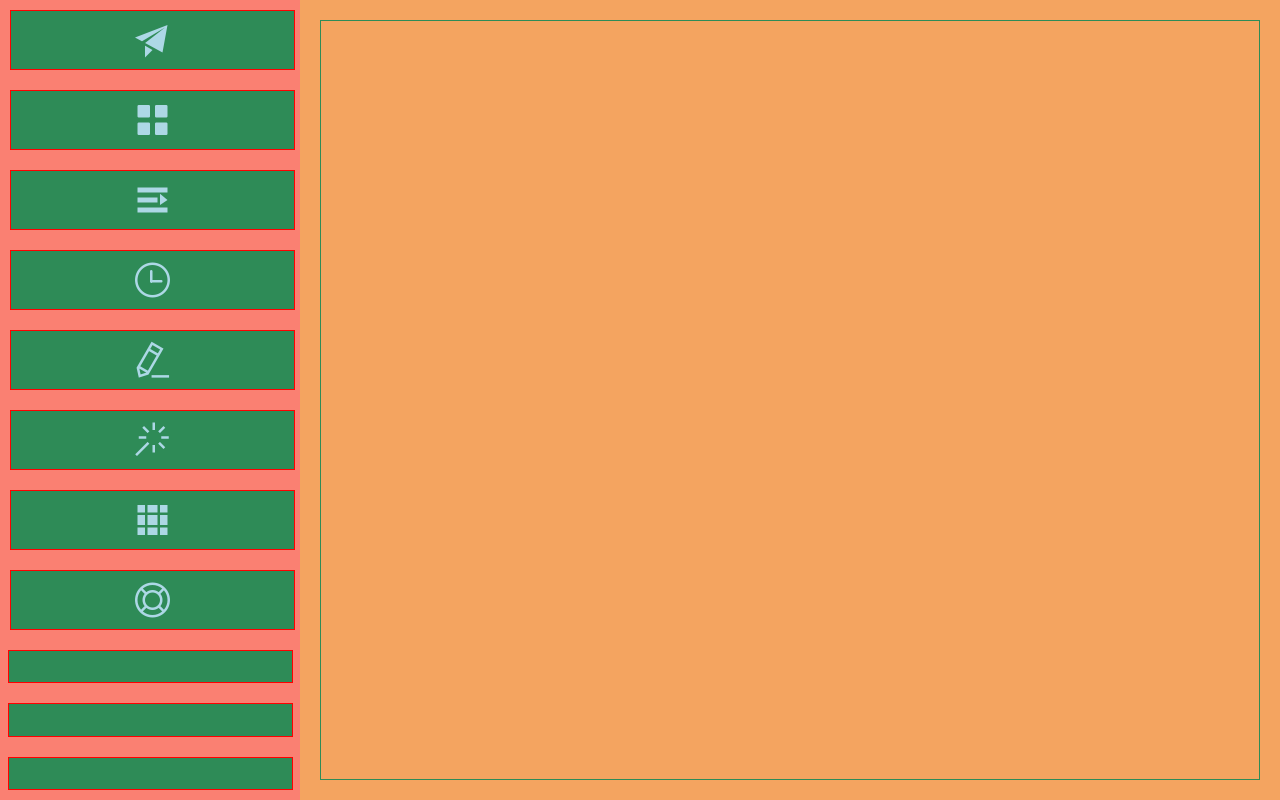
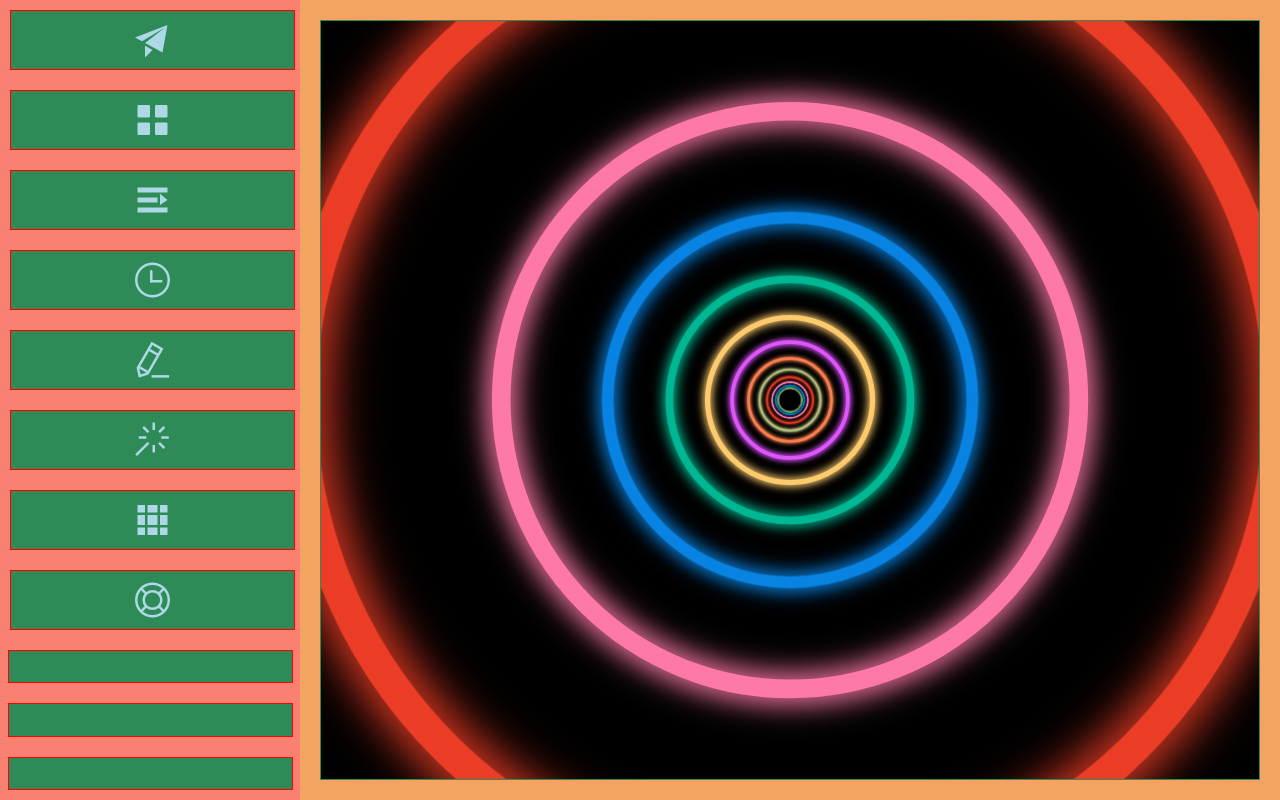
Before and after one commit to yingjieweb/sentry, a Vue app: page /#/hypnosis-circle in a window 1280 px wide. Built offline with nearby package versions, Linux system fonts and the light colour scheme.

Commit message:
add HypnosisCircle styles and router

```diff
--- a/src/views/HypnosisCircle.vue
+++ b/src/views/HypnosisCircle.vue
@@ -1,13 +1,115 @@
 <template>
-  <div></div>
+  <div class="container">
+    <div class="circle" style="--i:1;--color:#EC3E27"></div>
+    <div class="circle" style="--i:2;--color:#fd79a8"></div>
+    <div class="circle" style="--i:3;--color:#0984e3"></div>
+    <div class="circle" style="--i:4;--color:#00b894"></div>
+    <div class="circle" style="--i:5;--color:#fdcb6e"></div>
+    <div class="circle" style="--i:6;--color:#e056fd"></div>
+    <div class="circle" style="--i:7;--color:#F97F51"></div>
+    <div class="circle" style="--i:8;--color:#BDC581"></div>
+    <div class="circle" style="--i:9;--color:#EC3E27"></div>
+    <div class="circle" style="--i:10;--color:#fd79a8"></div>
+    <div class="circle" style="--i:11;--color:#0984e3"></div>
+    <div class="circle" style="--i:12;--color:#00b894"></div>
+    <div class="circle" style="--i:13;--color:#fdcb6e"></div>
+    <div class="circle" style="--i:14;--color:#e056fd"></div>
+    <div class="circle" style="--i:15;--color:#F97F51"></div>
+    <div class="circle" style="--i:16;--color:#BDC581"></div>
+  </div>
 </template>
 
 <script lang="js">
   export default {
-    name: "HypnosisCircle"
+    name: "HypnosisCircle",
+    mounted() {
+      this.init()
+    },
+    methods: {
+      init() {
+        let container = document.querySelector('.container');
+
+        // 可是区域大小
+        let window_width = document.documentElement.clientWidth;
+        let window_height = document.documentElement.clientHeight;
+
+        // 监听鼠标移动事件，获取鼠标位置，计算鼠标在屏幕中的百分比
+        container.addEventListener('mousemove', (e) => {
+          // 鼠标坐标
+          let left = e.clientX;
+          let top = e.clientY;
+          // 百分比
+          let left_p = left / window_width * 100;
+          let top_p = top / window_height * 100;
+          // 透视基点
+          container.style.perspectiveOrigin = left_p + "% " + top_p + "%";
+        });
+      }
+    }
   }
 </script>
 
 <style lang="scss" scoped>
+  @import "~@/assets/styles/helper.scss";
 
+  .container {
+    background-color: #000;
+    position: relative;
+    transform-style: preserve-3d;
+    perspective: 200px;
+    overflow: hidden;
+  }
+
+  .circle {
+    position: absolute;
+    box-sizing: border-box;
+    width: 60vh;
+    height: 60vh;
+    border-radius: 50%;
+    border: 15px solid var(--color);
+    display: flex;
+    justify-content: center;
+    align-items: center;
+    animation: animate 3.2s ease-in-out infinite reverse both;
+    animation-delay: calc(var(--i) * 0.2s);
+  }
+
+  .circle::before {
+    position: absolute;
+    content: '';
+    box-sizing: border-box;
+    width: 60vh;
+    height: 60vh;
+    border-radius: 50%;
+    border: 15px solid var(--color);
+    filter: blur(10px);
+  }
+
+  .circle::after {
+    position: absolute;
+    content: '';
+    box-sizing: border-box;
+    width: 60vh;
+    height: 60vh;
+    border-radius: 50%;
+    border: 15px solid var(--color);
+    filter: blur(15px);
+  }
+
+  @keyframes animate {
+    0% {
+      transform: translateZ(190px) scale(1);
+      opacity: 0;
+    }
+    5% {
+      opacity: 1;
+    }
+    95% {
+      opacity: 1;
+    }
+    100% {
+      transform: translateZ(-600px) scale(0.2);
+      opacity: 0;
+    }
+  }
 </style>
```
